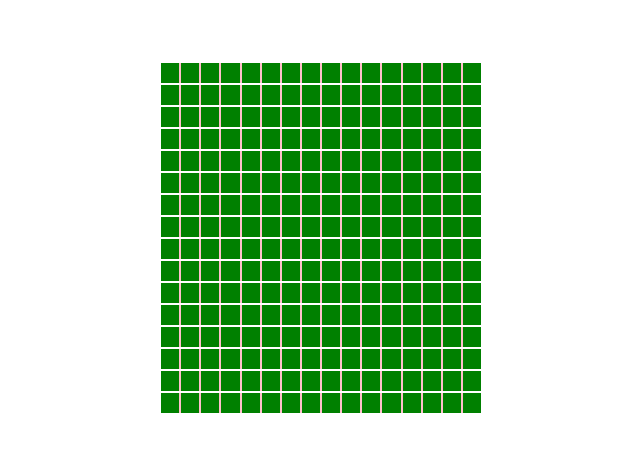
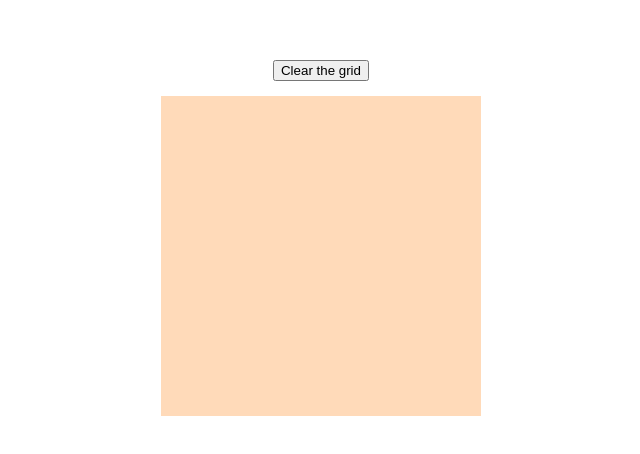
Before and after one commit to morethanadequate/etch-a-sketch, a plain HTML site: page index.html in a window 1280 px wide. Shown: the part 162-616 px from the top of the page, without its empty margins (319-959 px from the left). Drawn offline with Linux system fonts and the light colour scheme.

Commit message:
Add hover effect and an eraser button

```diff
--- a/index.html
+++ b/index.html
@@ -8,6 +8,7 @@
     <link rel="stylesheet" href="style.css">
 </head>
 <body>
+    <button class="eraser">Clear the grid</button>
     <div class="container"></div>
     <script src="script.js"></script>
 </body>
--- a/script.js
+++ b/script.js
@@ -6,5 +6,18 @@ for (let i = 0; i < 16; i++) {
         let square = document.createElement('div');
         square.classList.add('square');
         row.appendChild(square);
+    };
+};
+
+document.querySelectorAll('.square').forEach((square) => {
+    square.addEventListener('mouseover', function() {
+        square.style.backgroundColor = 'black';
+    });
+});
+
+document.querySelector('.eraser').addEventListener('click', function() {
+    let squares = document.querySelectorAll('.square');
+    for (let i = 0; i < squares.length; i++) {
+        squares[i].style.backgroundColor = 'peachpuff';
     }
-}
+});
--- a/style.css
+++ b/style.css
@@ -4,24 +4,27 @@ html, body {
     display: flex;
     justify-content: center;
     align-items: center;
+    flex-direction: column;
 }
 
 .container {
     display: flex;
     flex-direction: column;
-    gap: 2px;
 }
 
 .row {
     display: flex;
-    gap: 2px;
     background-color: pink;
     width: 320px;
     height: 20px;
 }
 
 .square {
-    background-color: green;
+    background-color: peachpuff;
     width: 20px;
     height: 20px;
 }
+
+.eraser {
+    margin-bottom: 15px;
+}
```
